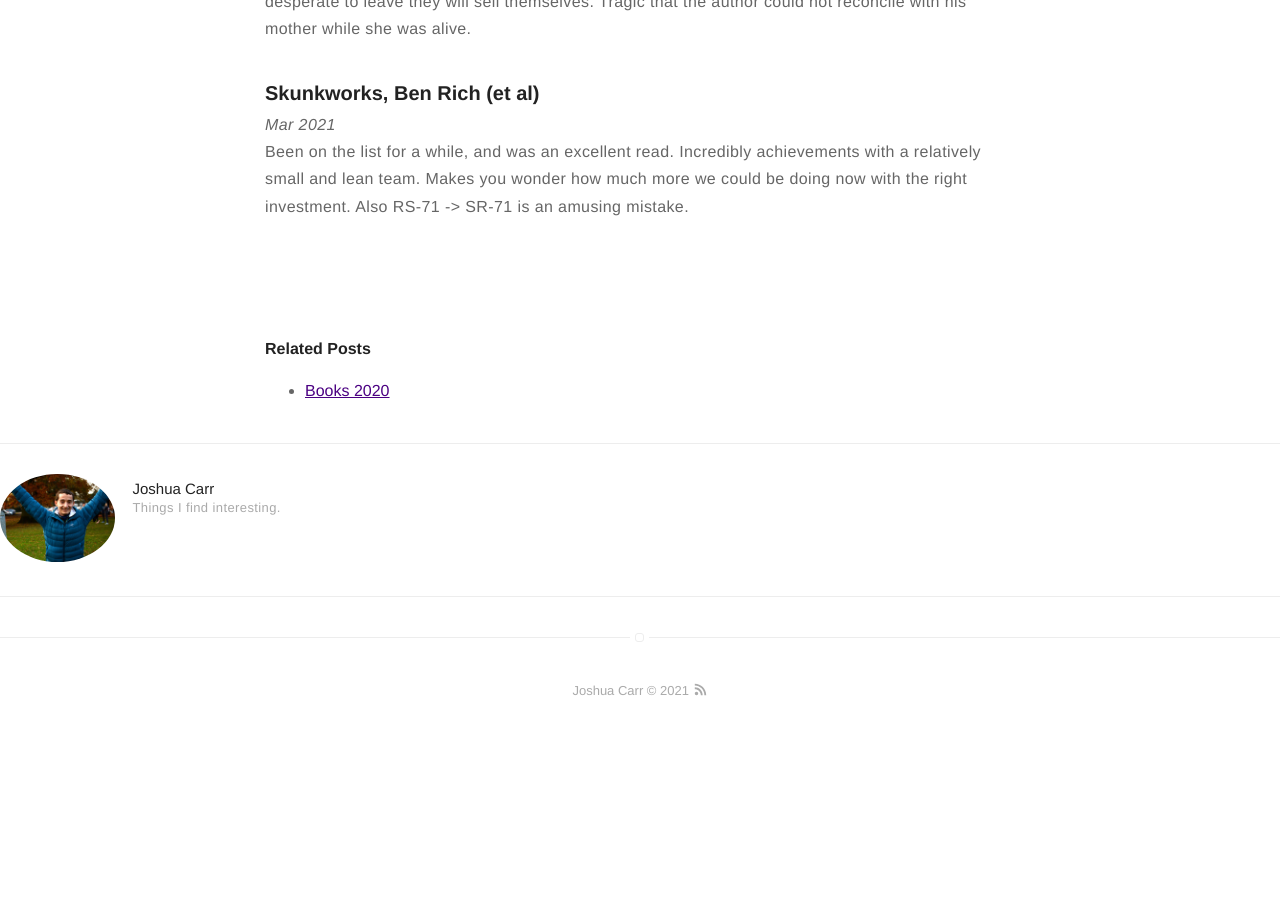
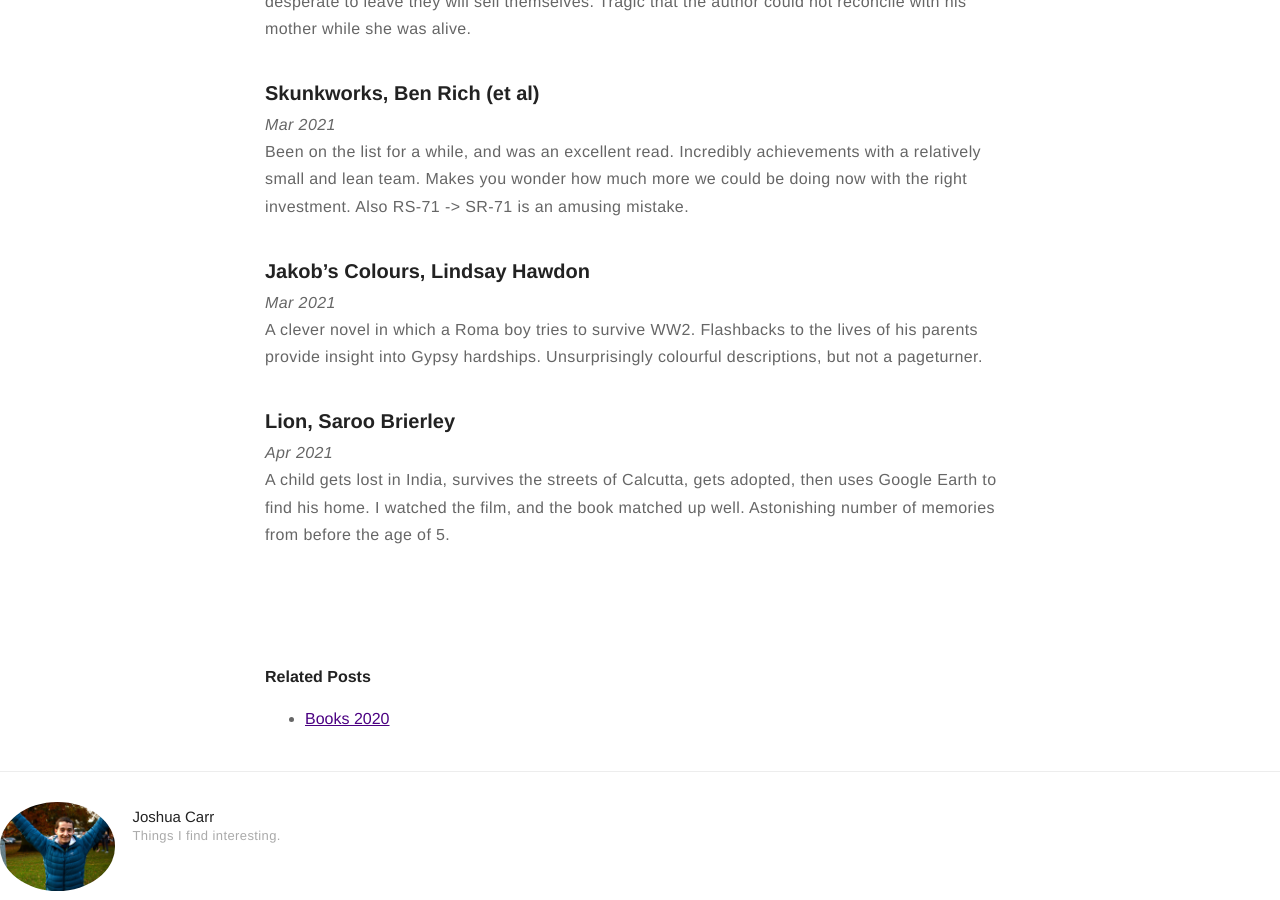
Before and after one commit to jc782/jc782.github.io, a Jekyll site: the page built from _posts/2020-12-30-Books-2021.markdown, in a window 1280 px wide and 900 px high, scrolled down 1427 px. Built offline with Jekyll 4.4.1, drawn with Linux system fonts in a browser that asks for light colours; before the commit the page ends 2165 px from its top, so only the background shows below that; some of the changed text lies outside the part shown.

Commit message:
+march book reviews

```diff
--- a/_posts/2020-12-30-Books-2021.markdown
+++ b/_posts/2020-12-30-Books-2021.markdown
@@ -49,3 +49,11 @@ Alarming to read first hand account about the CCP making people 'disappear', and
 ### Skunkworks, Ben Rich (et al)
 *Mar 2021*
 Been on the list for a while, and was an excellent read. Incredibly achievements with a relatively small and lean team. Makes you wonder how much more we could be doing now with the right investment. Also RS-71 -> SR-71 is an amusing mistake.
+
+### Jakob's Colours, Lindsay Hawdon
+*Mar 2021*
+A clever novel in which a Roma boy tries to survive WW2. Flashbacks to the lives of his parents provide insight into Gypsy hardships. Unsurprisingly colourful descriptions, but not a pageturner.
+
+### Lion, Saroo Brierley
+*Apr 2021*
+A child gets lost in India, survives the streets of Calcutta, gets adopted, then uses Google Earth to find his home. I watched the film, and the book matched up well. Astonishing number of memories from before the age of 5.
```
Also changed, not shown: other parts of _posts/2020-12-30-Books-2021.markdown (+1 -1 lines).
